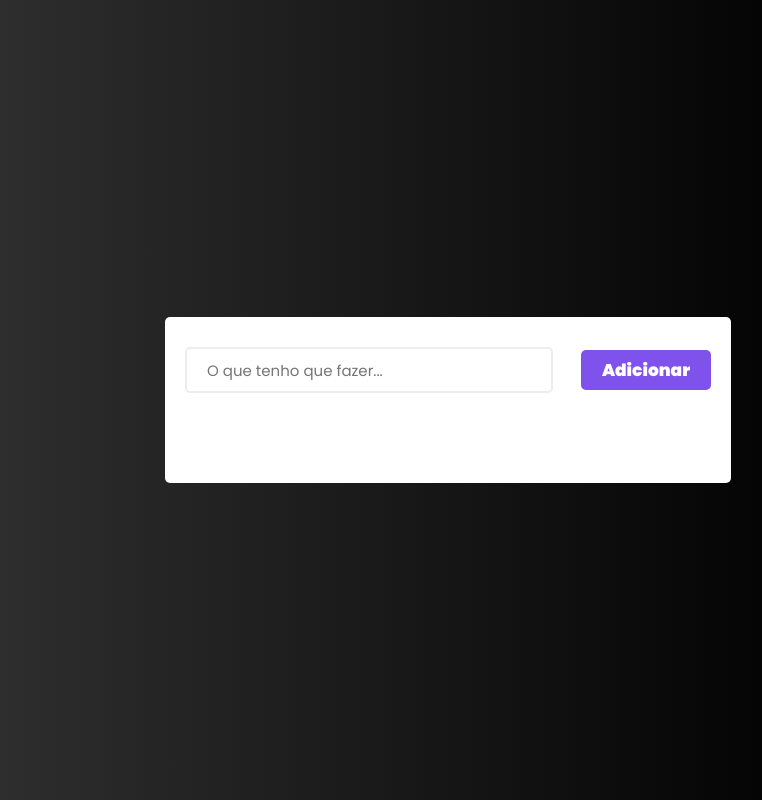
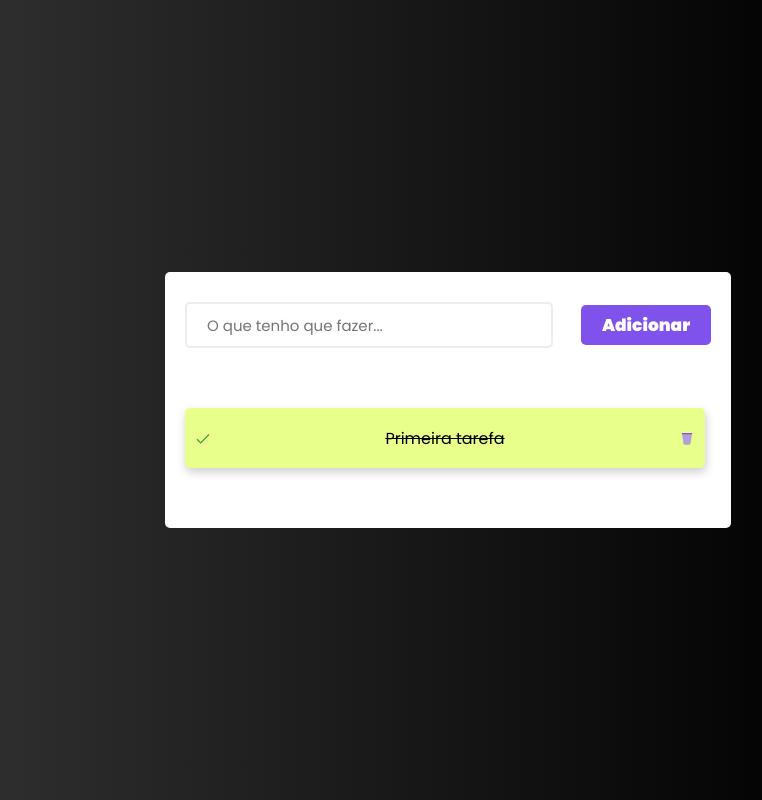
Before and after one commit to W-Carlos/todo-list-react, a React (Vite) app: page / in a window 1280 px wide. Shown: the whole page, without its empty margins (192-954 px from the left). Built offline with nearby package versions, Linux system fonts and the light colour scheme.

Commit message:
I made the logic to change the color of completed tasks

```diff
--- a/src/App.jsx
+++ b/src/App.jsx
@@ -4,7 +4,7 @@ import { Container, ContainerItems, Input, Button, ListItem } from "./styles";
 import { FcEmptyTrash, FcCheckmark } from "react-icons/fc";
 
 function App() {
-  const [list, setList] = useState([]); // Estado que guarda a lista completa
+  const [list, setList] = useState([{ id: uuidv4(), task: 'Primeira tarefa', finshed: true }]); // Estado que guarda a lista completa
   const [inputTask, setInputTask] = useState(""); // Estado que guarda o valor do input
 
   // Função para salvar o valor digitado no input
@@ -14,7 +14,18 @@ function App() {
 
   // Função para adicionar o valor digitado na lista
   function addTask() {
-    setList([...list, { id: uuidv4(), task: inputTask }]);
+    setList([...list, { id: uuidv4(), task: inputTask, finshed: false }]);
+  }
+
+  // Função para marcar tarefa como concluida
+  function finishedTask(id) {
+    // Novo array que vai modificar algumas informações e substituir o array antigo
+    // O spread operatos vai manter todos os itens como estão e alterar apenas o finished
+    const newList = list.map(item => (
+      item.id === id ? {...item, finshed: !item.finshed} : item
+    ))
+
+    setList(newList)
   }
 
   return (
@@ -29,9 +40,9 @@ function App() {
 
         <ul>
           {list.map((item) => (
-             <ListItem>
-              <FcCheckmark />
-              <li key={item.id}>{item.task}</li>
+             <ListItem isFinished={item.finshed} ischecked={item.finshed} key={item.id}>
+              <FcCheckmark onClick={() => finishedTask(item.id)}/>
+              <li>{item.task}</li>
               <FcEmptyTrash />
             </ListItem>
           ))}
--- a/src/styles.js
+++ b/src/styles.js
@@ -65,9 +65,10 @@ export const ListItem = styled.div`
     align-items: center;
     justify-content: space-between;
 
-    background: #E4E4E4;
+    background: ${ props => props.isFinished ? '#E8FF8B' : '#E4E4E4'};
     box-shadow: 1px 4px 10px rgba(0, 0, 0, 0.2);
     border-radius: 5px;
+    text-decoration: ${ props => props.ischecked ? 'line-through' : 'none' };
 
     li {
         list-style: none;
```
